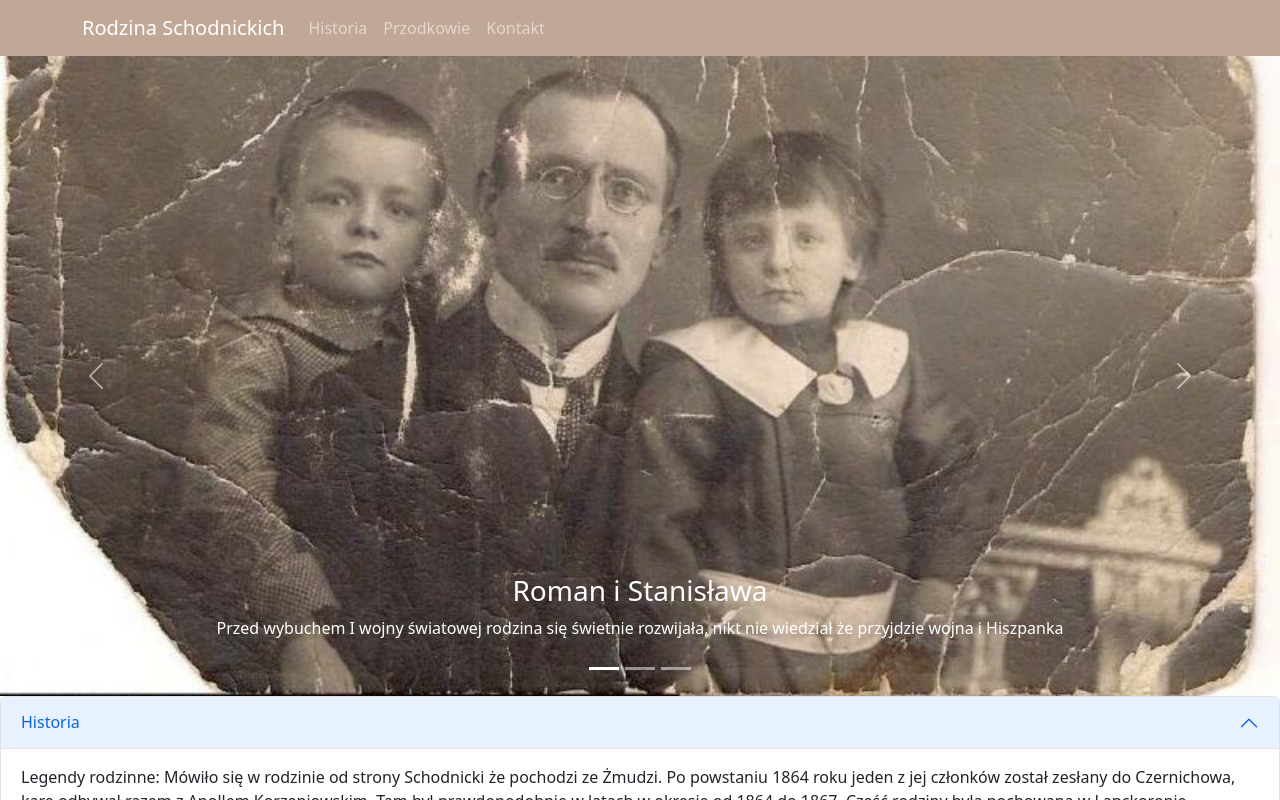
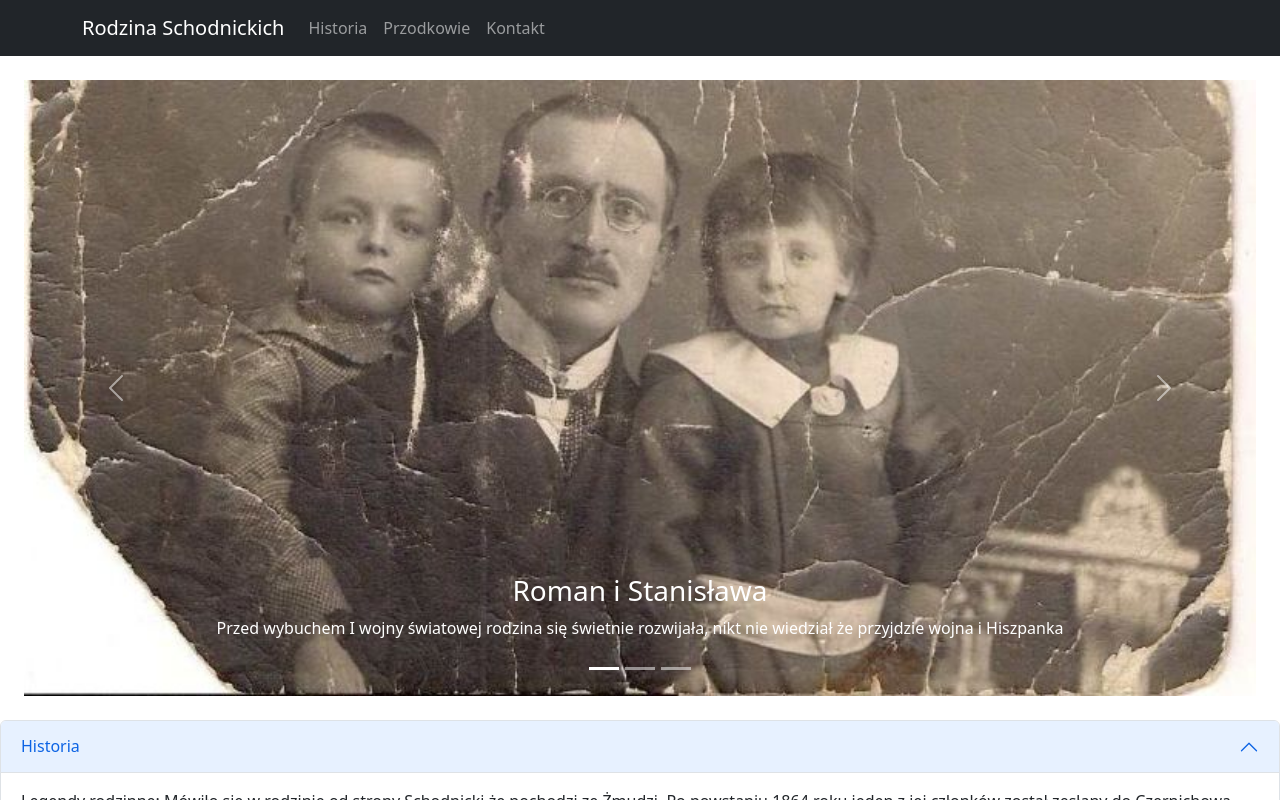
Before and after one commit to schodekWgorach/ps003_family-page, a React (Create React App) app: page / in a window 1280 px wide. Shown: the top 800 px of the page. Built offline with nearby package versions, Linux system fonts and the light colour scheme.

Commit message:
carousel_margin_v_1

```diff
--- a/src/components/element/carousel/index.js
+++ b/src/components/element/carousel/index.js
@@ -1,3 +1,4 @@
+import 'bootstrap/dist/css/bootstrap.min.css';
 import React from 'react';
 import {Carousel} from "react-bootstrap";
 import img from "../../../assets/carousel/1_family.jpg";
@@ -8,9 +9,12 @@ import img2 from "../../../assets/carousel/3_field.jpg";
 
 function IndividualIntervalsExample() {
     return (
+        <>
+            <div className='p-4'>
         <Carousel>
             <Carousel.Item interval={10000}>
                 <img
+                    style={{maxHeight:"100vh"}}
                     className="d-block w-100"
                     src={img}
                     alt="Rodzina"
@@ -22,6 +26,7 @@ function IndividualIntervalsExample() {
             </Carousel.Item>
             <Carousel.Item interval={10000}>
                 <img
+                    style={{maxHeight:"100vh"}}
                     className="d-block w-100"
                     src={img1}
                     alt="Szkoła"
@@ -33,6 +38,7 @@ function IndividualIntervalsExample() {
             </Carousel.Item>
             <Carousel.Item interval={10000}>
                 <img
+                    style={{maxHeight:"100vh"}}
                     className="d-block w-100"
                     src={img2}
                     alt="Na polu"
@@ -45,6 +51,8 @@ function IndividualIntervalsExample() {
                 </Carousel.Caption>
             </Carousel.Item>
         </Carousel>
+            </div>
+            </>
     );
 }
 
```
